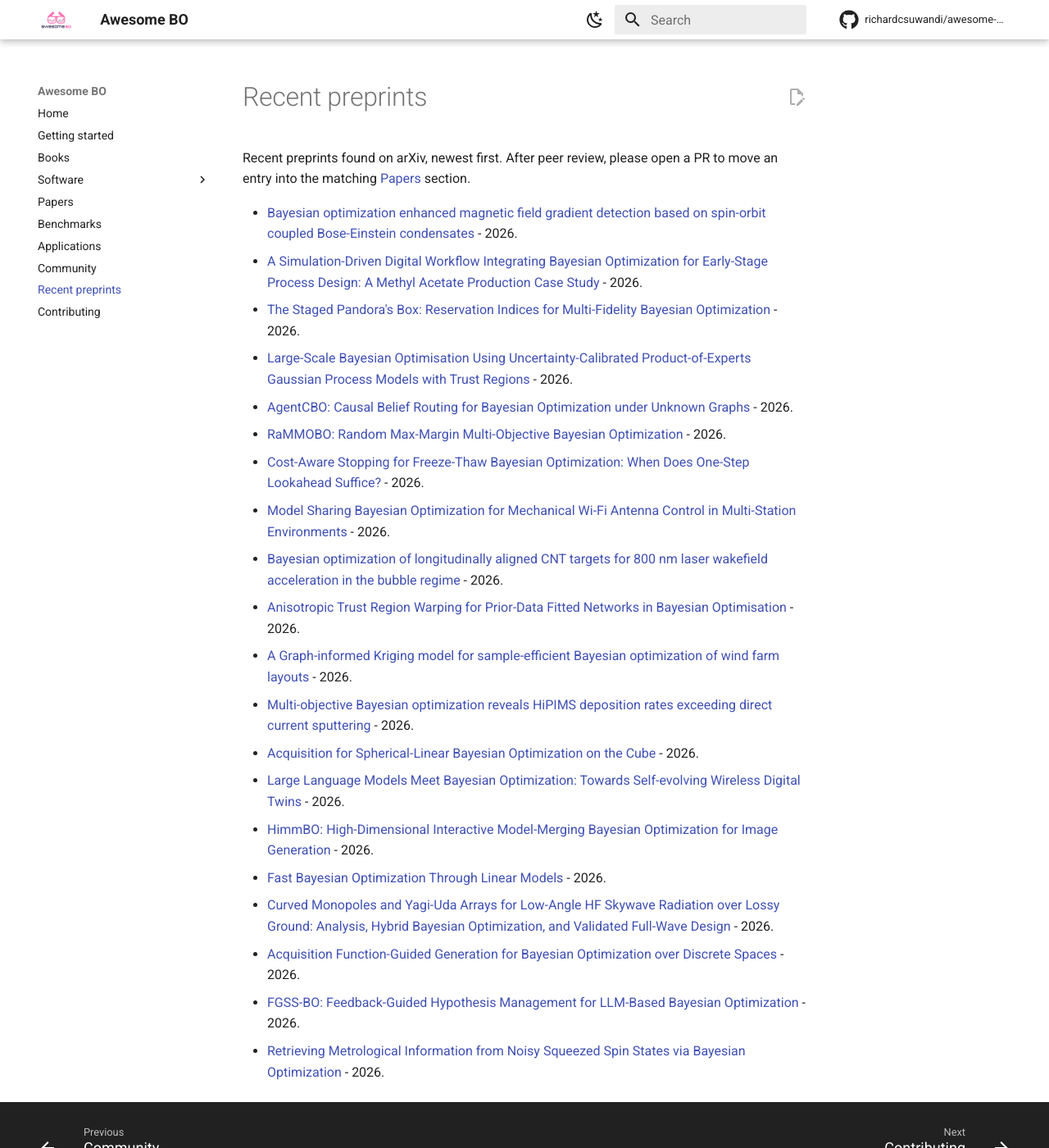
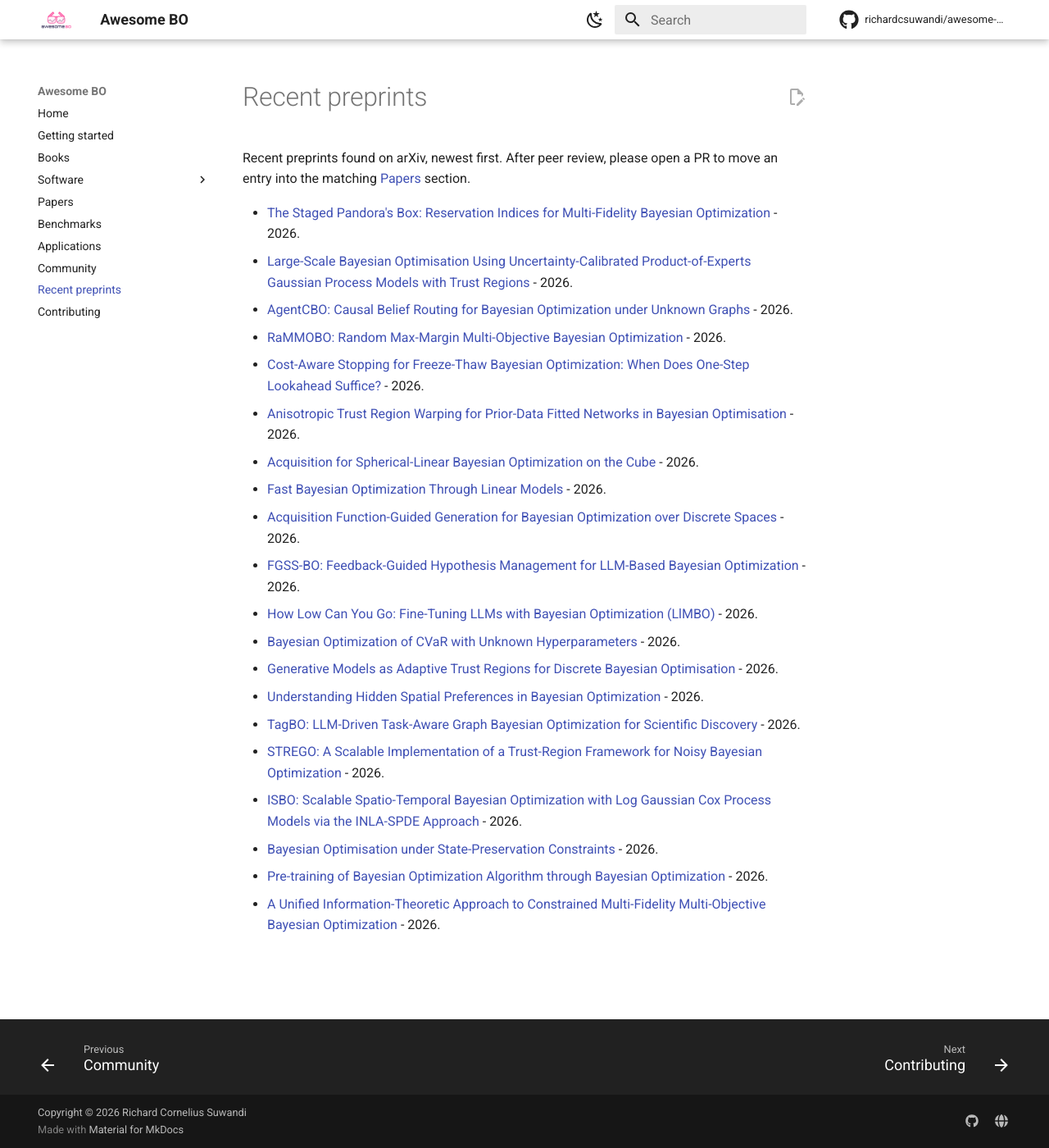
Before and after one commit to richardcsuwandi/awesome-bo, an MkDocs documentation site: the page built from docs/preprints.md, in a window 1280 px wide and 1400 px high. Shown: the whole window at 82% size. Built offline with MkDocs 1.6.1 and Material for MkDocs 9.7.7, drawn with Linux system fonts in a browser that asks for light colours; comment, search, counter and statistics services are not loaded.

Commit message:
Keep only this week's method preprints
Drop the application papers and leave HimmBO out of the weekly
suggestions. Restore the older method entries the cap had removed,
rolling off the two oldest to stay at 20.

Co-authored-by: Richard Cornelius Suwandi <richardcsuwandi@users.noreply.github.com>

```diff
--- a/docs/preprints.md
+++ b/docs/preprints.md
@@ -2,23 +2,23 @@
 
 Recent preprints found on arXiv, newest first. After peer review, please open a PR to move an entry into the matching [Papers](papers.md) section.
 
-- [Bayesian optimization enhanced magnetic field gradient detection based on spin-orbit coupled Bose-Einstein condensates](https://arxiv.org/abs/2611.04719) - 2026.
-- [A Simulation-Driven Digital Workflow Integrating Bayesian Optimization for Early-Stage Process Design: A Methyl Acetate Production Case Study](https://arxiv.org/abs/2611.03673) - 2026.
 - [The Staged Pandora's Box: Reservation Indices for Multi-Fidelity Bayesian Optimization](https://arxiv.org/abs/2611.02722) - 2026.
 - [Large-Scale Bayesian Optimisation Using Uncertainty-Calibrated Product-of-Experts Gaussian Process Models with Trust Regions](https://arxiv.org/abs/2611.01984) - 2026.
 - [AgentCBO: Causal Belief Routing for Bayesian Optimization under Unknown Graphs](https://arxiv.org/abs/2611.01317) - 2026.
 - [RaMMOBO: Random Max-Margin Multi-Objective Bayesian Optimization](https://arxiv.org/abs/2611.00312) - 2026.
 - [Cost-Aware Stopping for Freeze-Thaw Bayesian Optimization: When Does One-Step Lookahead Suffice?](https://arxiv.org/abs/2610.42085) - 2026.
-- [Model Sharing Bayesian Optimization for Mechanical Wi-Fi Antenna Control in Multi-Station Environments](https://arxiv.org/abs/2610.41469) - 2026.
-- [Bayesian optimization of longitudinally aligned CNT targets for 800 nm laser wakefield acceleration in the bubble regime](https://arxiv.org/abs/2610.38810) - 2026.
 - [Anisotropic Trust Region Warping for Prior-Data Fitted Networks in Bayesian Optimisation](https://arxiv.org/abs/2610.37737) - 2026.
-- [A Graph-informed Kriging model for sample-efficient Bayesian optimization of wind farm layouts](https://arxiv.org/abs/2610.35975) - 2026.
-- [Multi-objective Bayesian optimization reveals HiPIMS deposition rates exceeding direct current sputtering](https://arxiv.org/abs/2610.35535) - 2026.
 - [Acquisition for Spherical-Linear Bayesian Optimization on the Cube](https://arxiv.org/abs/2610.32628) - 2026.
-- [Large Language Models Meet Bayesian Optimization: Towards Self-evolving Wireless Digital Twins](https://arxiv.org/abs/2610.31192) - 2026.
-- [HimmBO: High-Dimensional Interactive Model-Merging Bayesian Optimization for Image Generation](https://arxiv.org/abs/2610.30875) - 2026.
 - [Fast Bayesian Optimization Through Linear Models](https://arxiv.org/abs/2610.29580) - 2026.
-- [Curved Monopoles and Yagi-Uda Arrays for Low-Angle HF Skywave Radiation over Lossy Ground: Analysis, Hybrid Bayesian Optimization, and Validated Full-Wave Design](https://arxiv.org/abs/2610.24368) - 2026.
 - [Acquisition Function-Guided Generation for Bayesian Optimization over Discrete Spaces](https://arxiv.org/abs/2610.22763) - 2026.
 - [FGSS-BO: Feedback-Guided Hypothesis Management for LLM-Based Bayesian Optimization](https://arxiv.org/abs/2610.21246) - 2026.
-- [Retrieving Metrological Information from Noisy Squeezed Spin States via Bayesian Optimization](https://arxiv.org/abs/2610.19471) - 2026.
+- [How Low Can You Go: Fine-Tuning LLMs with Bayesian Optimization (LlMBO)](https://arxiv.org/abs/2610.18504) - 2026.
+- [Bayesian Optimization of CVaR with Unknown Hyperparameters](https://arxiv.org/abs/2610.18306) - 2026.
+- [Generative Models as Adaptive Trust Regions for Discrete Bayesian Optimisation](https://arxiv.org/abs/2610.16992) - 2026.
+- [Understanding Hidden Spatial Preferences in Bayesian Optimization](https://arxiv.org/abs/2610.14696) - 2026.
+- [TagBO: LLM-Driven Task-Aware Graph Bayesian Optimization for Scientific Discovery](https://arxiv.org/abs/2610.14626) - 2026.
+- [STREGO: A Scalable Implementation of a Trust-Region Framework for Noisy Bayesian Optimization](https://arxiv.org/abs/2610.14338) - 2026.
+- [ISBO: Scalable Spatio-Temporal Bayesian Optimization with Log Gaussian Cox Process Models via the INLA-SPDE Approach](https://arxiv.org/abs/2610.12213) - 2026.
+- [Bayesian Optimisation under State-Preservation Constraints](https://arxiv.org/abs/2610.12150) - 2026.
+- [Pre-training of Bayesian Optimization Algorithm through Bayesian Optimization](https://arxiv.org/abs/2610.10186) - 2026.
+- [A Unified Information-Theoretic Approach to Constrained Multi-Fidelity Multi-Objective Bayesian Optimization](https://arxiv.org/abs/2610.10174) - 2026.
```
Also changed, not shown: README.md (+10 -10 lines).
